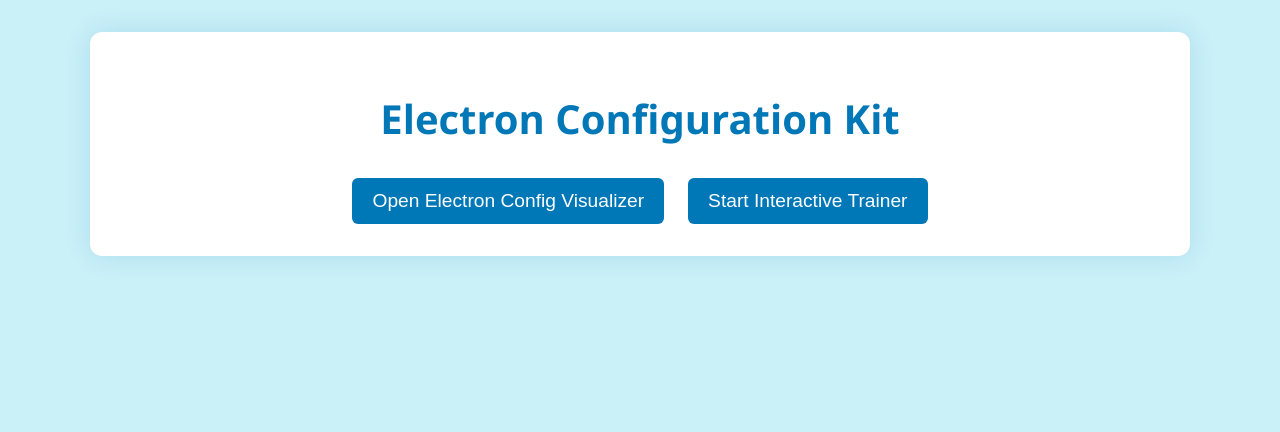
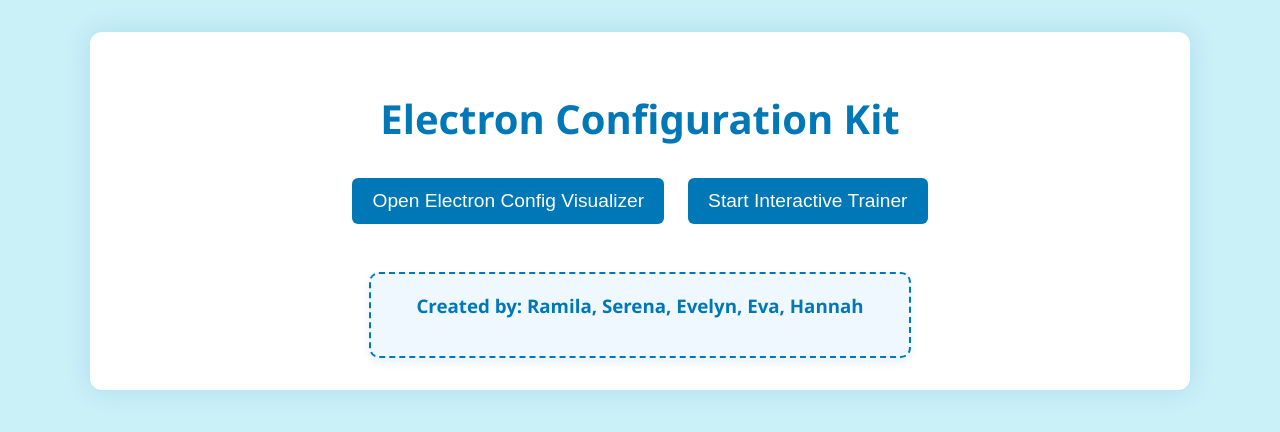
Before and after one commit to dyerfire9/orbitals-app, a React (Create React App) app: page / in a window 1280 px wide. Shown: the top 432 px of the page. Built offline with nearby package versions, Linux system fonts and the light colour scheme; the HTML template or start-up script is replaced by a standard one.

Commit message:
Updated Code

```diff
--- a/src/App.css
+++ b/src/App.css
@@ -257,6 +257,29 @@ img {
   transform: scale(1.03);
 }
 
+.author-card {
+  margin: 3rem auto 0 auto;
+  padding: 1.2rem;
+  border: 2px dashed var(--primary-color);
+  background-color: #f0f8ff;
+  border-radius: 10px;
+  text-align: center;
+  box-shadow: 0 4px 8px rgba(0, 119, 182, 0.1);
+  width: 50%;
+  max-width: 500px;
+  min-width: 280px;
+}
+
+.author-card h3 {
+  margin-top: 0;
+  color: var(--primary-color);
+}
+
+.author-card a {
+  color: var(--text-color);
+  text-decoration: underline;
+}
+
 
 /* Responsive Design */
 @media (max-width: 1000px) {
--- a/src/App.jsx
+++ b/src/App.jsx
@@ -74,13 +74,19 @@ export default function App() {
     return (
       <div className="container">
         <h1 className="title">Electron Configuration Kit</h1>
+
         <div className="menu-buttons">
           <button onClick={() => setMode('generator')}>Open Electron Config Visualizer</button>
           <button onClick={() => setMode('trainer')}>Start Interactive Trainer</button>
         </div>
+
+        <div className="author-card">
+          <h3>Created by: Ramila, Serena, Evelyn, Eva, Hannah</h3>
+        </div>
       </div>
     );
   }
+
 
   return (
     <div className="container">
--- a/src/InteractiveMode.jsx
+++ b/src/InteractiveMode.jsx
@@ -69,9 +69,9 @@ export default function InteractiveMode({ goBack }) {
             <p>Use this format: <code>1s^2 2s^2 2p^6</code></p>
             <p>Examples:</p>
             <ul>
-              <li><strong>Hydrogen (Z=1):</strong> <code>1s^1</code></li>
-              <li><strong>Helium (Z=2):</strong> <code>1s^2</code></li>
-              <li><strong>Carbon (Z=6):</strong> <code>1s^2 2s^2 2p^2</code></li>
+              <li><strong>Hydrogen (Atomic Number: 1):</strong> <code>1s^1</code></li>
+              <li><strong>Helium (Atomic Number: 2):</strong> <code>1s^2</code></li>
+              <li><strong>Carbon (Atomic Number: 6):</strong> <code>1s^2 2s^2 2p^2</code></li>
             </ul>
           </div>
 
```
